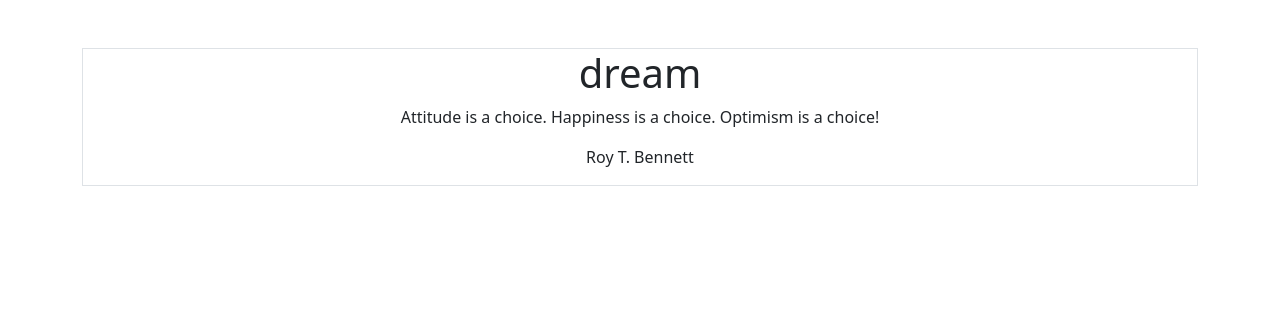
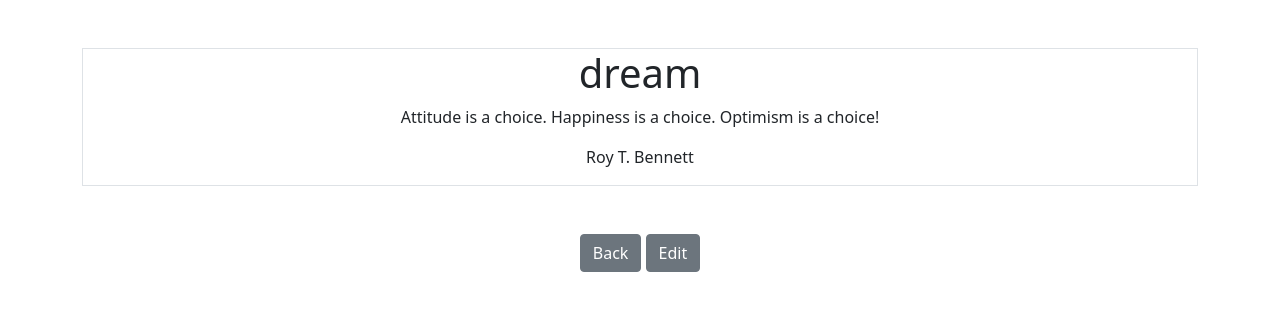
Before and after one commit to AlineHoshino/django_phrases, a Django app: page /smart/notes/2 in a window 1280 px wide. Shown: the top 311 px of the page. Run offline with Django 4.2, Linux system fonts and the light colour scheme; data comes from the database, SQL or seed files in the repository; both versions use the stored data as it was after the commit.

Commit message:
feat: add route update

```diff
--- a/notes/templates/notes/notes_detail.html
+++ b/notes/templates/notes/notes_detail.html
@@ -6,4 +6,6 @@
     <p>{{note.text}}</p>
     <p>{{note.author}}</p>
 </div>
+<a href="{%url 'notes.list'%}" class="btn btn-secondary my-5">Back</a>
+<a href="{%url 'notes.update' pk=note.id %}" class="btn btn-secondary">Edit</a>
 {%endblock%}
--- a/notes/templates/notes/notes_form.html
+++ b/notes/templates/notes/notes_form.html
@@ -1,7 +1,7 @@
 {% extends "base.html" %}
 
 {% block content %}
-<form action="{%url 'notes.new'%}" method="POST">{% csrf_token %}
+<form method="POST">{% csrf_token %}
     {{form.as_p}}
     <button type="submit" class="btn btn-primary my-5">Submit</button>
 </form>
@@ -10,4 +10,5 @@
     {{form.errors.title.as_text}}
 </div>
 {% endif %}
+<a href="{% url 'notes.list'%}" class="btn btn-secondary">Cancel</a>
 {% endblock %}
--- a/notes/urls.py
+++ b/notes/urls.py
@@ -6,5 +6,6 @@ from . import views
 urlpatterns = [
     path('notes', views.NotesListView.as_view(), name="notes.list"),
     path('notes/<int:pk>', views.NotesDetailView.as_view(), name="notes.detail"),
+    path('notes/<int:pk>/edit', views.NotesUpdateView.as_view(), name="notes.update"),
     path('notes/new', views.NotesCreateView.as_view(), name="notes.new"),
 ]
--- a/notes/views.py
+++ b/notes/views.py
@@ -1,10 +1,15 @@
 from re import template
 from django.shortcuts import render
 from django.http import Http404
-from django.views.generic import CreateView, DetailView, ListView
+from django.views.generic import CreateView, DetailView, ListView, UpdateView
 
 from .forms import NotesForm
 from .models import Notes
+
+class NotesUpdateView(UpdateView):
+    model = Notes
+    success_url = '/smart/notes'
+    form_class = NotesForm
 
 class NotesCreateView(CreateView):
     model = Notes
```
Also changed, not shown: notes/forms.py (+5 -5 lines), db.sqlite3.
